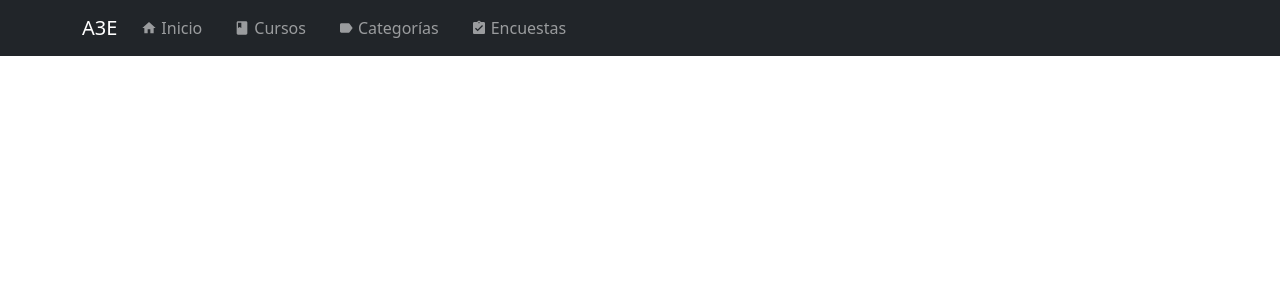
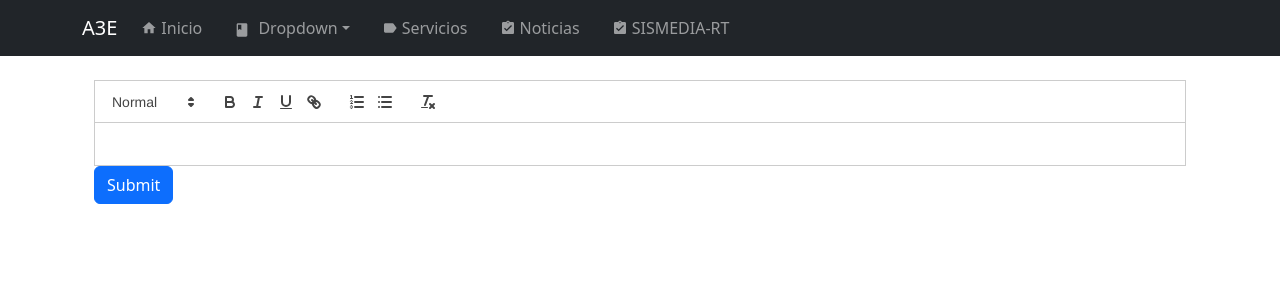
Before and after one commit to emilianoa3e/AdminPageA3E, a React (Create React App) app: page /editor in a window 1280 px wide. Shown: the top 300 px of the page. Built offline with nearby package versions, Linux system fonts and the light colour scheme.

Commit message:
corrected navbar. Functional point

```diff
--- a/src/components/shared/EditorWys.js
+++ b/src/components/shared/EditorWys.js
@@ -8,7 +8,7 @@ import Prueba from '../getWysInfo';
 //Functional JSON
 const example =
 {
-    nameSection: "pruebira",
+    nameSection: "presss",
     topics: [
         {
             nameTopic: "Vision",
@@ -56,13 +56,13 @@ function EditorWys() {
 
     return (
 
+        <div>
+            <ReactQuill value={content} onChange={handleChange} />
+            <Button as="input" type="submit" value="Submit" onClick={handleOnSubmit}/>
+        </div>
         // <div>
-        //     <ReactQuill value={content} onChange={handleChange} />
-        //     <Button as="input" type="submit" value="Submit" onClick={handleOnSubmit}/>
+        //     <Prueba/>
         // </div>
-        <div>
-            <Prueba/>
-        </div>
     )
 }
 
--- a/src/components/shared/Layout.js
+++ b/src/components/shared/Layout.js
@@ -1,12 +1,12 @@
 import React from 'react'
 import { Container } from 'react-bootstrap';
-import Navbar from './Navbar';
 import  '../../assets/css/components/layouts/layout.css'
+import CustomNavbar from './Navbar';
 
 function Layout({children}) {
     return (
         <>
-            <Navbar/>
+            <CustomNavbar/>
             <Container className='mt-4 px-4'>{children}</Container>
         </>
     )
--- a/src/components/shared/Navbar.js
+++ b/src/components/shared/Navbar.js
@@ -1,9 +1,9 @@
 import React from 'react'
 import { NavLink } from 'react-router-dom';
-import { Container, Nav, Navbar as NavbarBt } from 'react-bootstrap';
+import { Container, Nav, Navbar as NavbarBt, NavDropdown } from 'react-bootstrap';
 import { MdAssignmentTurnedIn, MdBook, MdHome, MdLabel } from 'react-icons/md';
 
-function Navbar() {
+function CustomNavbar() {
     return (
         <NavbarBt
             bg='dark'
@@ -13,7 +13,7 @@ function Navbar() {
             sticky='top'
         >
             <Container>
-                <NavbarBt.Brand href='/'>
+                <NavbarBt.Brand href='/home'>
 
                     {/* <img
                     alt=''
@@ -35,28 +35,46 @@ function Navbar() {
                             Inicio
                         </NavLink>
 
+                        <NavDropdown title={<span><MdBook className="me-1" /> Dropdown</span>} className=' align-items-center me-3' id="basic-nav-dropdown" >
+                            <NavDropdown.Item >Action</NavDropdown.Item>
+                            <NavDropdown.Item >
+                                Filosofia
+                            </NavDropdown.Item>
+                            <NavDropdown.Item >
+                                Politica de calidad
+                            </NavDropdown.Item>
+                            <NavDropdown.Item >
+                                Certificado y licencias
+                            </NavDropdown.Item>
+                            <NavDropdown.Item >
+                                Clientes
+                            </NavDropdown.Item>
+                            <NavDropdown.Item >
+                                Equipo A3E
+                            </NavDropdown.Item>
+                        </NavDropdown>
+
                         <NavLink
-                            to='/courses'
+                            to='/services'
                             className='d-flex align-items-center me-3 nav-link'
                         >
-                            <MdBook className='me-1' />
-                            Cursos
+                            <MdLabel className='me-1' />
+                            Servicios
                         </NavLink>
 
                         <NavLink
-                            to='/categories'
-                            className='d-flex align-items-center me-3 nav-link'
-                        >
-                            <MdLabel className='me-1' />
-                            Categorías
-                        </NavLink>
-
-                        <NavLink
-                            to='/surveys'
+                            to='/news'
                             className='d-flex align-items-center me-3 nav-link'
                         >
                             <MdAssignmentTurnedIn className='me-1' />
-                            Encuestas
+                            Noticias
+                        </NavLink>
+                        <NavLink
+                            to='/sismediart'
+                            className='d-flex align-items-center me-3 nav-link'
+                        >
+                            <MdAssignmentTurnedIn className='me-1' />
+                            SISMEDIA-RT
                         </NavLink>
                     </Nav>
 
@@ -66,4 +84,4 @@ function Navbar() {
     )
 }
 
-export default Navbar
+export default CustomNavbar
--- a/src/routers/AppRouter.js
+++ b/src/routers/AppRouter.js
@@ -28,11 +28,14 @@ const AppRouter = () => {
             <Layout>
                 {/* Aquí colocar Rutas protegidas*/}
                 <Routes>
-                    <Route exact path='/' element={<PrivateRoute />}>
-                        <Route exact path='/' element={<Home/>} />
+                    <Route exact path='/home' element={<PrivateRoute />}>
+                        <Route exact path='/home' element={<Home/>} />
                     </Route>
                     <Route exact path='/service' element={<PrivateRoute />}>
                         <Route exact path='/service' element={<OrderInfoCards />} />
+                    </Route>
+                    <Route exact path='/editor' element={<PrivateRoute />}>
+                        <Route exact path='/editor' element={<EditorWys />} />
                     </Route>
                 </Routes>
             </Layout>
```
